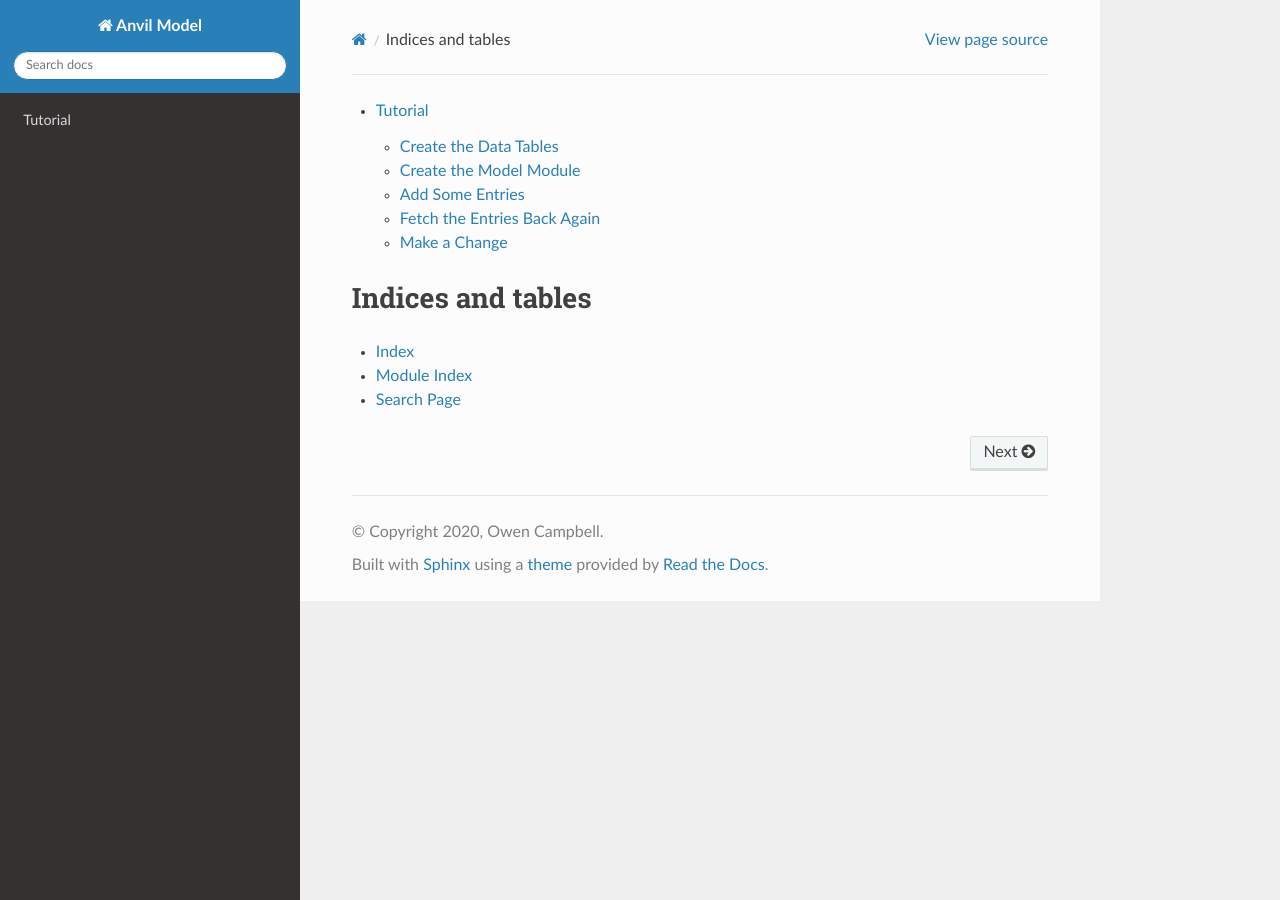
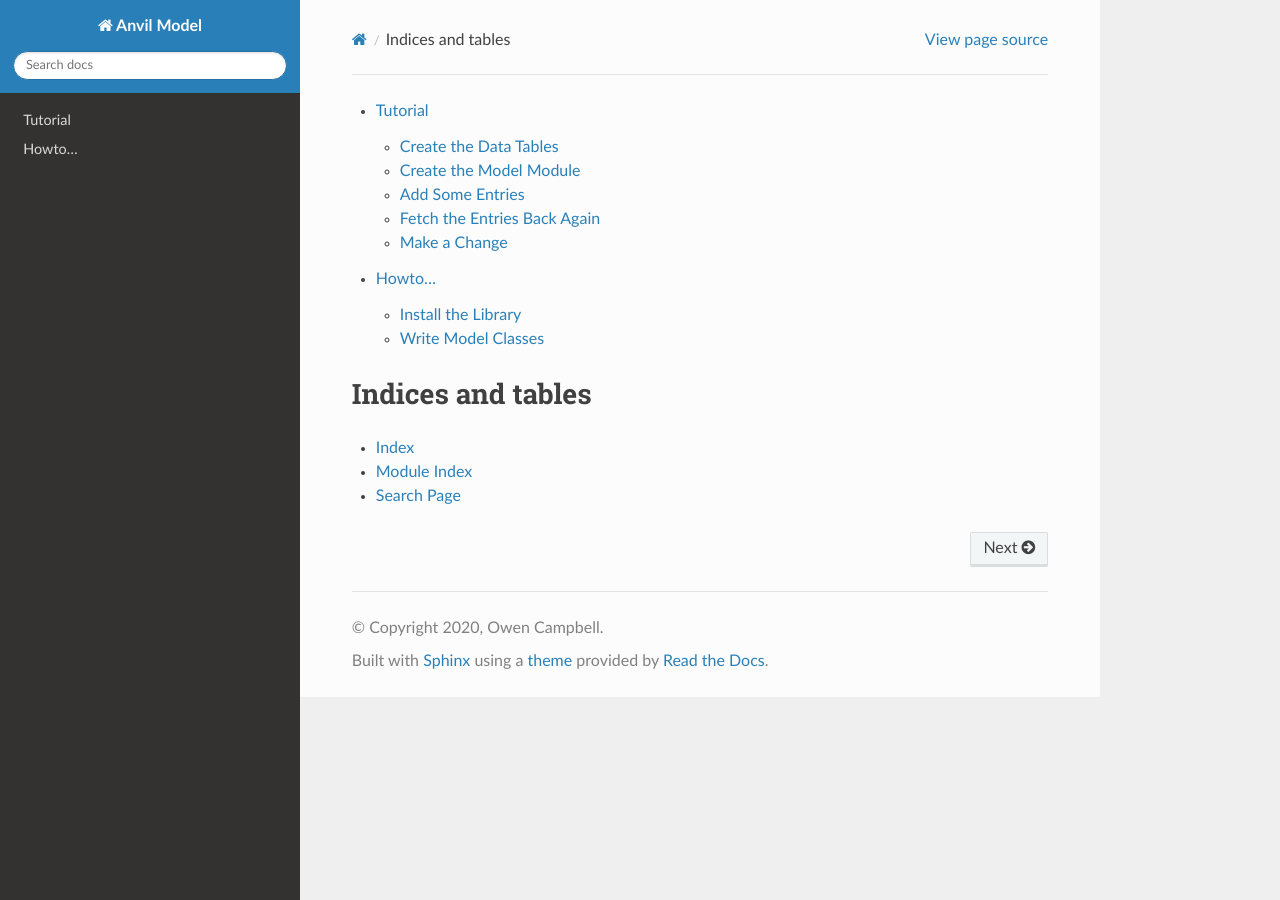
Before and after one commit to anvilistas/anvil-orm, a Sphinx documentation site: the page built from docs/index.rst, in a window 1280 px wide. Built offline with Sphinx 7.4.7 and the Read the Docs theme 2.0.0, drawn with Linux system fonts in a browser that asks for light colours.

Commit message:
Add howto

```diff
--- /dev/null
+++ b/docs/howto/index.rst
@@ -0,0 +1,7 @@
+Howto...
+========
+
+.. toctree::
+   :glob:
+
+   *
--- /dev/null
+++ b/docs/howto/install.rst
@@ -0,0 +1,2 @@
+Install the Library
+===================
--- /dev/null
+++ b/docs/howto/models.rst
@@ -0,0 +1,2 @@
+Write Model Classes
+===================
--- a/docs/index.rst
+++ b/docs/index.rst
@@ -2,6 +2,7 @@
    :maxdepth: 2
 
    tutorial
+   howto/index
 
 Indices and tables
 ==================
--- a/docs/tutorial.rst
+++ b/docs/tutorial.rst
@@ -107,7 +107,7 @@ and replace the content with::
 
     from .model import Book, Author
 
-    fluent_python = Book.search(title="Fluent Python")
+    fluent_python = Book.search(title="Fluent Python")[0]
     fluent_python.title = "Fluent Python (Clear, Concise, and Effective Programming)"
     fluent_python.save()
 
```
